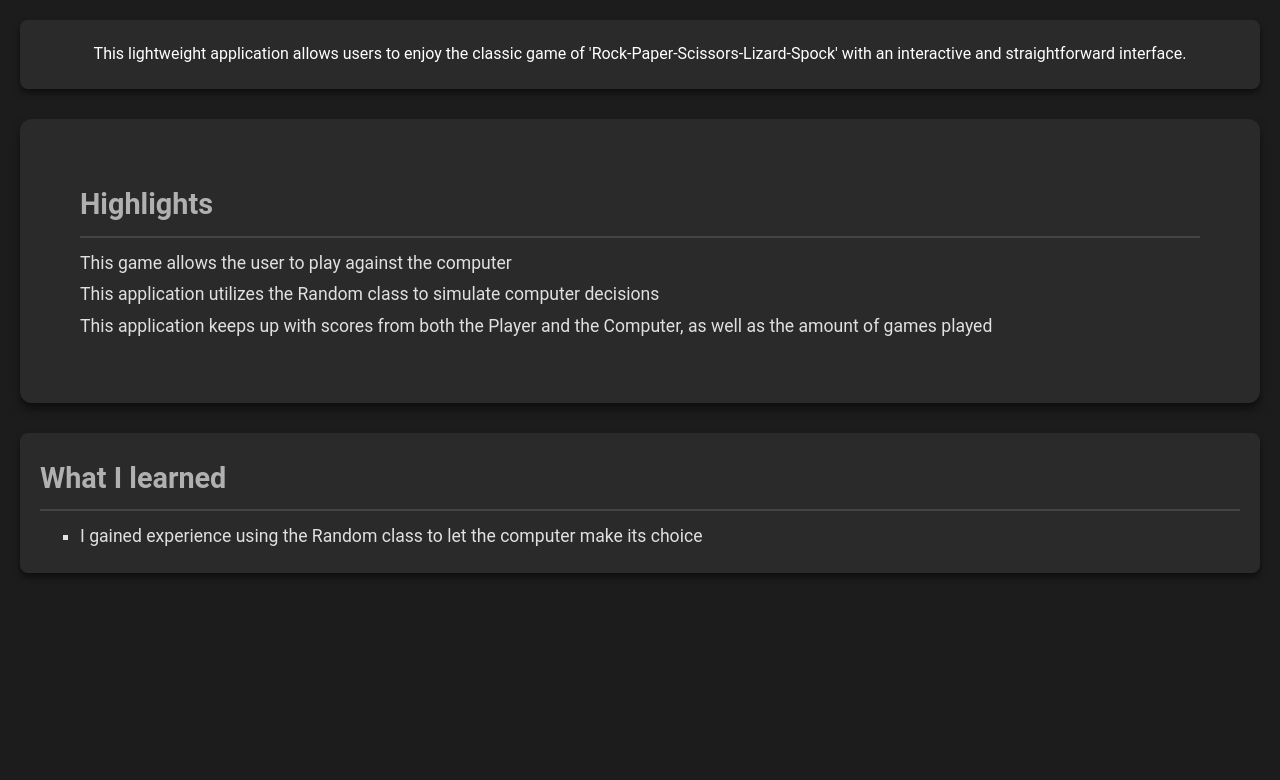
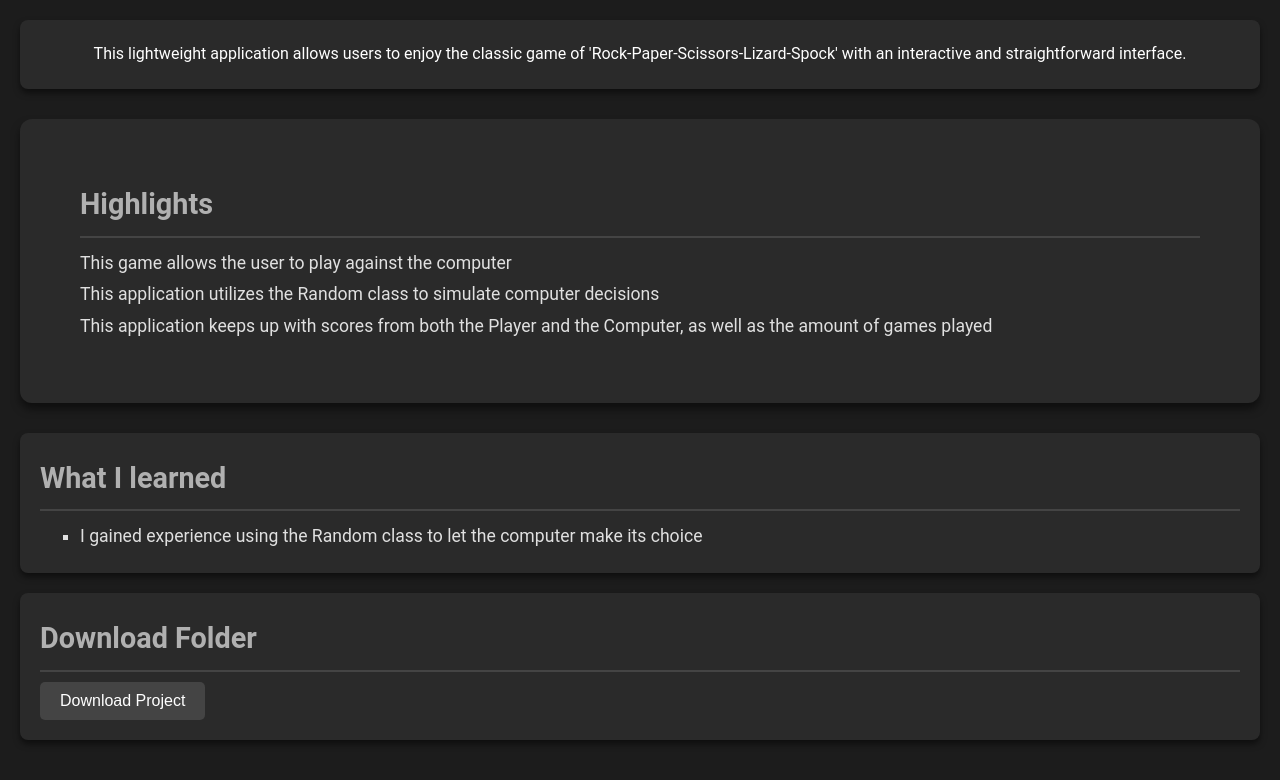
Before and after one commit to Ctboz4/Portfolio, a plain HTML site: page RPSLSGame.html in a window 1280 px wide. Drawn offline with Linux system fonts and the light colour scheme.

Commit message:
Added a download for RPSLS

```diff
--- a/RPSLSGame.html
+++ b/RPSLSGame.html
@@ -32,6 +32,17 @@
 
     </section>
 
+    <section id="Download">
+        <h2>Download Folder</h2>
+        <a href="Downloads/RPSLS.zip" download>
+            <button>Download Project</button>
+        </a>
+
+
+
+
+    </section>
+
 
 
 
```
Also changed, not shown: PlanetApp.html (+1 -1 lines), 1 other file.
